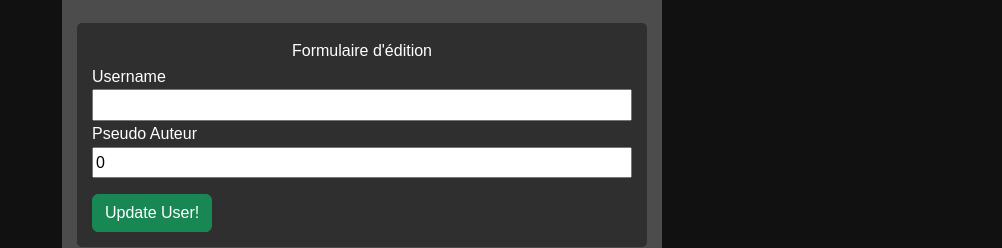
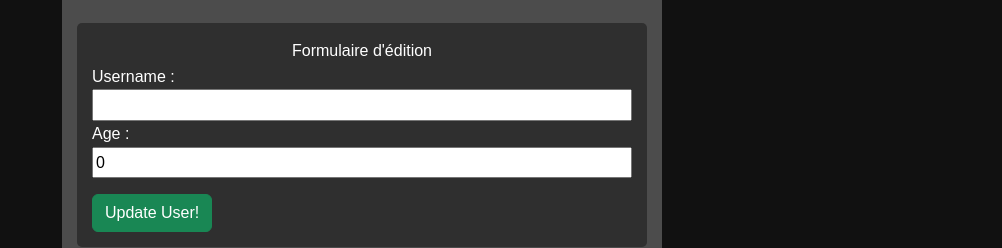
Before and after one commit to xsium/angular_cda, an Angular app: page /usermanager in a window 1280 px wide. Shown: the part 497-745 px from the top of the page, without its empty margins (278-1280 px from the left). Built offline with nearby package versions, Linux system fonts and the light colour scheme.

Commit message:
tp compo com

```diff
--- a/src/app/usereditor/usereditor.component.html
+++ b/src/app/usereditor/usereditor.component.html
@@ -2,11 +2,11 @@
   <p class="text-center">Formulaire d'édition</p>
   <form class="d-flex flex-column justify-content-center">
     <div class="d-flex flex-column">
-      <label for="titre">Username</label>
+      <label for="titre">Username :</label>
       <input [(ngModel)]="name" type="text" name="name" id="name" />
     </div>
     <div class="d-flex flex-column">
-      <label for="author">Pseudo Auteur</label>
+      <label for="author">Age :</label>
       <input [(ngModel)]="age" type="number" name="age" id="age" />
     </div>
     <div>
```
